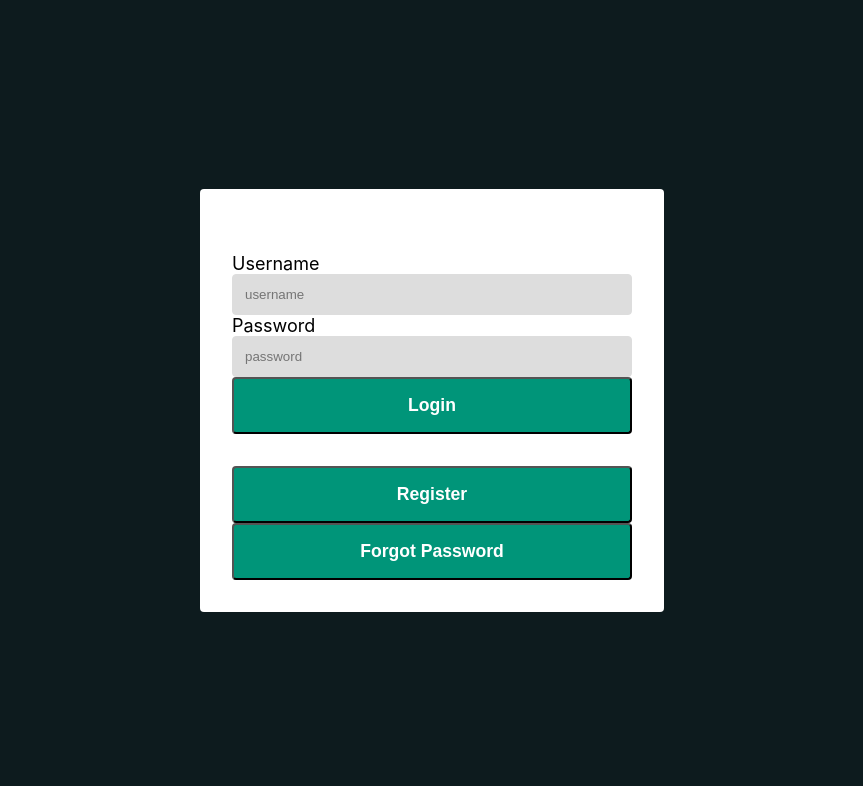
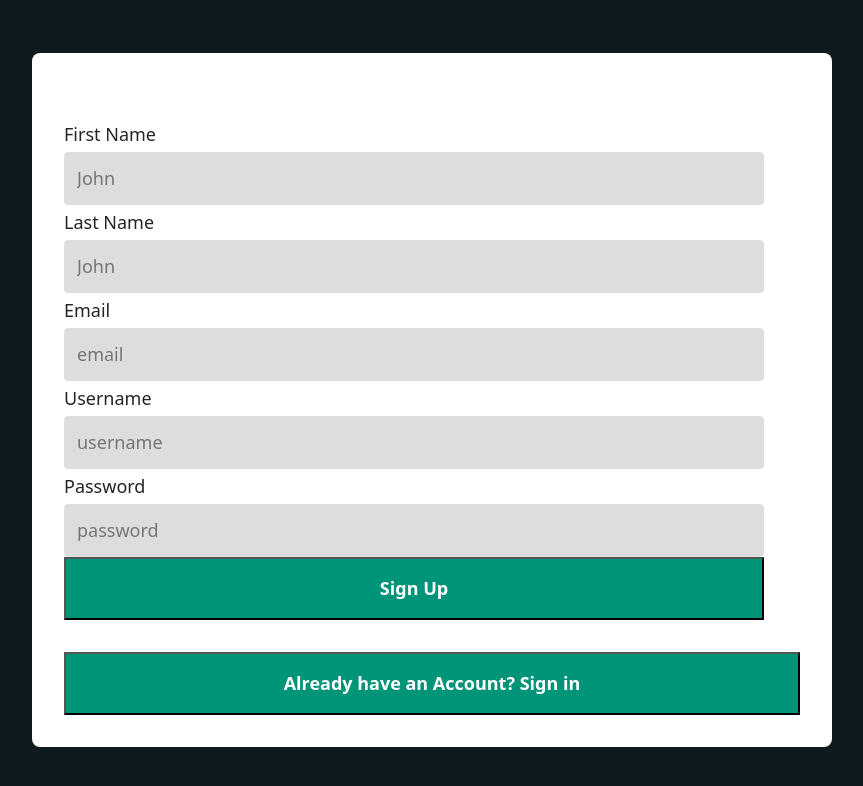
Before and after one commit to cis350/project-frou-frous, a React (Create React App) app: page /register in a window 1280 px wide. Shown: the top 786 px of the page, without its empty margins (208-1071 px from the left). Built offline with nearby package versions, Linux system fonts and the light colour scheme.

Commit message:
mocked backend

```diff
--- /dev/null
+++ b/db.json
@@ -0,0 +1,11 @@
+{
+  "user": [
+    {
+      "username": "ria",
+      "password": "ria12",
+      "email": "Kul@gmail.com",
+      "name": "Ria",
+      "id": 1
+    }
+  ]
+}
--- a/package.json
+++ b/package.json
@@ -6,9 +6,12 @@
     "@testing-library/jest-dom": "^5.16.5",
     "@testing-library/react": "^13.4.0",
     "@testing-library/user-event": "^13.5.0",
+    "bootstrap": "^5.2.3",
     "react": "^18.2.0",
     "react-dom": "^18.2.0",
+    "react-router-dom": "^6.9.0",
     "react-scripts": "5.0.1",
+    "react-toastify": "^9.1.1",
     "web-vitals": "^2.1.4"
   },
   "scripts": {
--- a/src/App.css
+++ b/src/App.css
@@ -11,20 +11,21 @@
 
 
 .auth-form-container {
-  width: 400px;
-  max-width: 400px;
-  margin: 1rem;
+  width: 800px;
+  max-width: 800px;
+  margin: 2rem;
   padding: 2rem;
   box-shadow: 0 0 40px rgba(0 0 0 0.2);
-  border-radius: 4px;
+  border-radius: 8px;
   background: #ffff;
 }
 
 .login-form, .register-form{
-  width: 400px;
-  max-width: 400px;
+  width: 700px;
+  max-width: 800px;
   padding: 2rem 0;
   box-shadow: 0 0 40px rgba(0 0 0 0.2);
+  align-items: center;
   border-radius: 4px;
   background: #ffff;
 
@@ -37,7 +38,7 @@
 }
 
 label {
-  text-align: left;
+  text-align: center;
   padding: 0.25rem 0;
 
 }
@@ -77,3 +78,6 @@ button {
   border-color: #009579;
   background: #ffff;
 }
+.app-title {
+  background: #ffff;
+}
--- a/src/App.js
+++ b/src/App.js
@@ -1,19 +1,32 @@
-import React, { useState } from "react";
+
 import logo from './logo.svg';
 import './App.css';
+import { BrowserRouter, Route, Routes } from "react-router-dom";
 import { Login } from "./Components/Login";
 import { Register } from "./Components/Register";
+import  Home  from "./Components/Home";
+import { ToastContainer } from "react-toastify";
+
 
 
 function App() {
-    const [currentForm, setCurrentForm] = useState('login');
-    const toggle = (formName) => {
-        setCurrentForm(formName);
-    }
+    //const [currentForm, setCurrentForm] = useState('login');
+    // const toggle = (formName) => {
+    //     setCurrentForm(formName);
+    // }
     return (
         <div className="App">
+            <ToastContainer></ToastContainer>
+            <BrowserRouter>
+            <Routes>
+                <Route path = '/' element = {<Home/>}></Route>
+                <Route path='/login' element={<Login/>}></Route>
+                <Route path='/register' element={<Register/>}></Route>
+
+            </Routes>
+            </BrowserRouter>
             {
-                currentForm === "login" ? <Login onFormSwitch={toggle}/> : <Register onFormSwitch={toggle}/>
+                //currentForm === "login" ? <Login onFormSwitch={toggle}/> : <Register onFormSwitch={toggle}/>
             }
 
         </div>
--- /dev/null
+++ b/src/Components/Home.jsx
@@ -0,0 +1,22 @@
+import {useEffect} from "react";
+import {Link, useNavigate} from "react-router-dom";
+const Home = () => {
+
+    const navigate = useNavigate();
+    useEffect(() =>{
+        let username=sessionStorage.getItem('username');
+        if (username=== ''|| username === null) {
+            navigate('/login');
+        }
+    },[]);
+    return (
+        <div>
+            <div className="header">
+                <Link to= {'/'}> Home</Link>
+                <Link to= {'/login'}> Logout</Link>
+            </div>
+        </div>
+    )
+}
+
+export default Home;
--- a/src/Components/Login.jsx
+++ b/src/Components/Login.jsx
@@ -1,16 +1,59 @@
-import React, { useState } from "react";
+//import { toHaveStyle } from "@testing-library/jest-dom/dist/matchers";
+import React, { useEffect, useState } from "react";
+import { useNavigate } from "react-router-dom";
+import { toast } from "react-toastify";
 
 export const Login = (props) => {
     const[username, setUsername] = useState('');
     const[password, setPassword] = useState('');
 
+
+    const navigate = useNavigate();
+
+    useEffect(() => {
+        sessionStorage.clear();
+    }, []);
+
     const handleSubmit = (e) => {
         e.preventDefault();
         console.log(username);
+        if(validate()){
+            console.log('success');
+            fetch("http://localhost:3000/user"+username).then((res)=>{
+                return res.json();
+            }).then((resp)=>{
+                //console.log(resp)
+                if (Object.keys(resp).length === 0) {
+                    toast.error("Invalid username");
+                } else {
+                    if (resp.password === password) {
+                        toast.success("login successful");
+                        sessionStorage.setItem('username', username);
+                        navigate('/')
+                    } else {
+                        toast.error("Invalid password");
+                    }
+                }
+            }).catch((err)=>{
+                console.log("error due to" + err.message);
+            });
+        }
+    }
+
+    const validate = ()=>{
+        let result = true;
+        if (username ==='' || username===null) {
+            result = false;
+        }
+        if (password ==='' || password===null) {
+            result = false;
+        }
+        return result;
     }
 
     return (
         <div className="auth-form-container">
+            <h1 className="app-title">Frou Frous</h1>
             <form className="login-form" onSubmit={handleSubmit}>
                 <label htmlfor="username">Username</label>
                 <input value={username} onChange={(e) => setUsername(e.target.value)} type="username" placeholder="username" id="username" name="username"/>
@@ -19,7 +62,8 @@ export const Login = (props) => {
                 <button type="submit">Login</button>
 
             </form>
-            <button className="link-button" onClick={()=>props.onFormSwitch('register')}>Register</button>
+            <button className="link-button" onClick={()=>navigate('/register')}>Register</button>
+
             <button className="password-button">Forgot Password</button>
 
         </div>
--- a/src/Components/Register.jsx
+++ b/src/Components/Register.jsx
@@ -1,31 +1,120 @@
 import React, { useState } from "react";
+import { useNavigate } from "react-router-dom";
+import { toast } from "react-toastify";
 export const Register = (props) => {
-    const[username, setUsername] = useState('');
-    const[password, setPassword] = useState('');
-    const[name, setName] = useState('');
-    const[email, setEmail] = useState('');
+    const [username, setUsername] = useState('');
+    const [password, setPassword] = useState('');
+    const [firstName, setFirstName] = useState('');
+    const [lastName, setLastName] = useState('');
+    const [email, setEmail] = useState('');
+
+    const navigate = useNavigate();
+
+    const isValidate = () => {
+        let isproceed = true;
+        let errorMessage = 'Please enter value: ';
+        if (firstName === null || firstName === '') {
+            isproceed = false;
+            errorMessage = errorMessage + 'firstName';
+        }
+        if (lastName === null || lastName === '') {
+            isproceed = false;
+            errorMessage = errorMessage + 'lastName';
+        }
+        if (email === null || email === '') {
+            isproceed = false;
+            errorMessage = errorMessage + 'email';
+        }
+        if (username === null || username === '') {
+            isproceed = false;
+            errorMessage = errorMessage + 'username';
+        }
+        if (password === null || password === '') {
+            isproceed = false;
+            errorMessage = errorMessage + 'password';
+        }
+        if (!isproceed) {
+            toast.warning(errorMessage)
+        } else {
+            // if (/^[a-zA-Z0-9] + @[a-zA-Z0-9] + \.[A^Za-z]+$/.test(email)) {
+
+            // } else {
+            //     isproceed = false;
+            //     toast.warning('Please enter a valid email');
+            // }
+        }
+        return isproceed;
+    }
 
     const handleSubmit = (e) => {
         e.preventDefault();
         console.log(username);
+        let obj = { username, password, email, firstName };
+        if (isValidate()) {
+            console.log(obj);
+            fetch("http://localhost:3000/user", {
+                method: "POST",
+                headers: { 'content-type': 'application/json' },
+                body: JSON.stringify(obj)
+            }).then((res) => {
+                toast.success('registered!')
+                navigate('/login');
+            }).catch((err) => {
+                toast.error('Failed: ' + err.message);
+            });
+
+        }
+
     }
 
 
     return (
         <div className="auth-form-container">
             <form className="register-form" onSubmit={handleSubmit}>
-            <label htmlfor="name">Name</label>
-            <input value={name} id="name" placeholder="John Doe" name="name"/>
+                <label htmlfor="firstName">First Name</label>
+                <input required
+                    value={firstName}
+                    onChange={(e) => setFirstName(e.target.value)}
+                    id="firstName"
+                    placeholder="John"
+                    name="firstName"
+                />
+                <label htmlfor="lastName">Last Name</label>
+                <input required
+                    value={lastName}
+                    onChange={(e) => setLastName(e.target.value)}
+                    id="lastName"
+                    placeholder="John"
+                    name="lastName"
+                />
                 <label htmlfor="email">Email</label>
-            <input value={email} id="email" placeholder="email" name="email"/>
+                <input required
+                    value={email}
+                    onChange={(e) => setEmail(e.target.value)}
+                    id="email"
+                    placeholder="email"
+                    name="email"
+                />
                 <label htmlfor="username">Username</label>
-            <input value={username} onChange={(e) => setUsername(e.target.value)} type="username" placeholder="username" id="username" name="username"/>
+                <input required
+                    value={username}
+                    onChange={(e) => setUsername(e.target.value)}
+                    type="username"
+                    placeholder="username"
+                    id="username" name="username"
+                />
                 <label htmlfor="password">Password</label>
-            <input value={password} onChange={(e) => setPassword(e.target.value)} type="password" placeholder="password" id="password" name="password"/>
-            <button type="submit">Login</button>
+                <input required
+                    value={password}
+                    onChange={(e) => setPassword(e.target.value)}
+                    type="password"
+                    placeholder="password"
+                    id="password"
+                    name="password" />
+                <button type="submit">Sign Up</button>
 
             </form>
-        <button className="link-button" onClick={()=>props.onFormSwitch('login')}>Already have an Account? Sign in</button>
+            <button className="link-button" onClick={() => navigate('/login')}>Already have an Account? Sign in</button>
 
         </div>
     )
--- a/src/index.js
+++ b/src/index.js
@@ -3,6 +3,8 @@ import ReactDOM from 'react-dom/client';
 import './index.css';
 import App from './App';
 import reportWebVitals from './reportWebVitals';
+import '../node_modules/bootstrap/dist/css/bootstrap.min.css';
+import 'react-toastify/dist/ReactToastify.css';
 
 const root = ReactDOM.createRoot(document.getElementById('root'));
 root.render(
```
Also changed, not shown: 1 other file (tests, documents, lock files or other folders). Lines whose indentation alone changed are shown as unchanged.
